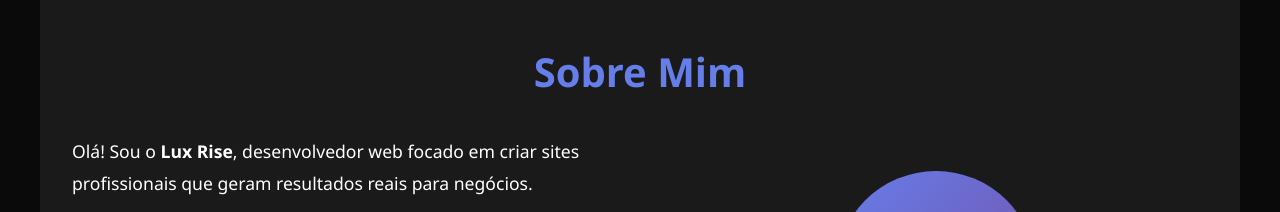
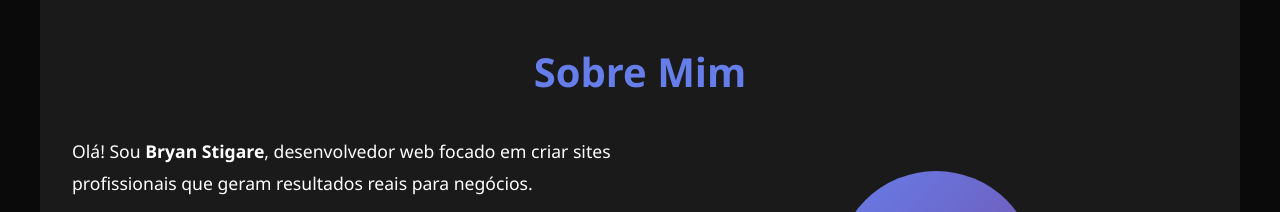
Before and after one commit to bryanstigare/luxrise-portfolio, a plain HTML site: page index.html in a window 1280 px wide. Shown: the part 920-1132 px from the top of the page. Drawn offline with Linux system fonts and the light colour scheme.

Commit message:
Update index.html

```diff
--- a/index.html
+++ b/index.html
@@ -334,7 +334,7 @@
         <h2>Sobre Mim</h2>
         <div class="about-content">
             <div class="about-text">
-                <p>Olá! Sou o <strong>Lux Rise</strong>, desenvolvedor web focado em criar sites profissionais que geram resultados reais para negócios.</p>
+                <p>Olá! Sou <strong>Bryan Stigare</strong>, desenvolvedor web focado em criar sites profissionais que geram resultados reais para negócios.</p>
                 <p>Minha missão é ajudar empreendedores e empresas a terem presença digital de qualidade, com sites modernos, responsivos e otimizados.</p>
                 <p>Acredito que mindset + estratégia = resultado, e aplico isso em cada projeto que desenvolvo.</p>
             </div>
```
